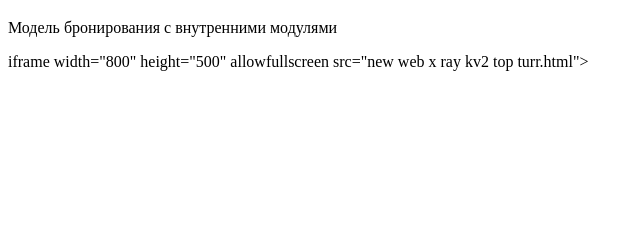
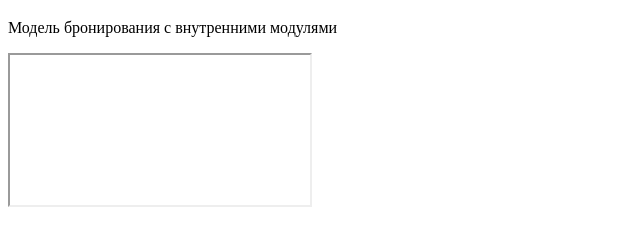
Before and after one commit to VolchokTV/VolchokTV.github.io, a plain HTML site: page index.html in a window 1280 px wide. Shown: the part 61-306 px from the top of the page, without its empty margins (0-642 px from the left). Drawn offline with Linux system fonts and the light colour scheme.

Commit message:
Update index.html

```diff
--- a/index.html
+++ b/index.html
@@ -3,6 +3,6 @@
 <body>
 <h1>КВ-2 топ версия</h1>
 <p>Модель бронирования с внутренними модулями</p>
-  iframe width="800" height="500" allowfullscreen src="new web x ray  kv2 top turr.html"></iframe>
+  <iframe> width="800" height="500" allowfullscreen src="new web x ray  kv2 top turr.html"></iframe>
 </body>
 </html>
```
